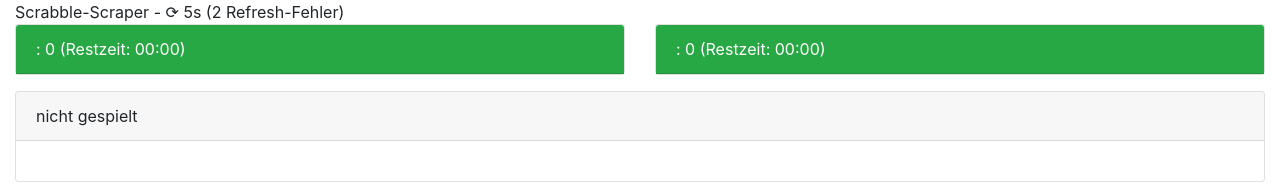
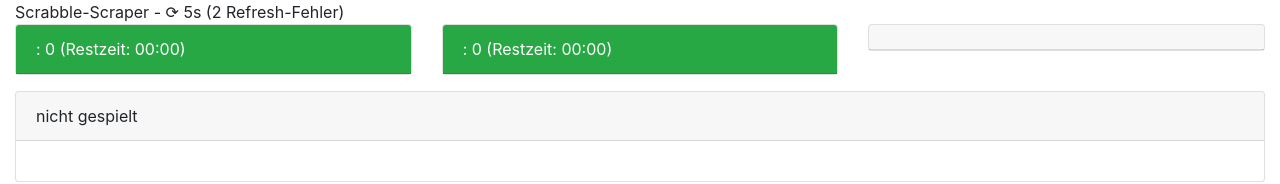
Before and after one commit to scrabscrap/scrabble-scraper-v2, a React (Create React App) app in the folder react/: page / in a window 1280 px wide. Shown: the top 184 px of the page. Built offline with nearby package versions, Linux system fonts and the light colour scheme; no server answers.

Commit message:
feat(web): show move time

```diff
--- a/react/src/display/Display.js
+++ b/react/src/display/Display.js
@@ -120,13 +120,20 @@
               Scrabble-Scraper - {'\u27F3'} {this.state.countdown}s {(this.state.reloadError > 0) ?
                 "(" + this.state.reloadError + " Refresh-Fehler)" : ""}
             </div>
-            <div className="col-md-6">
+            <div className="col-md-4">
               <Player name={this.state.name1} score={this.state.score1}
                 time={this.state.time1} current={this.state.current} />
             </div>
-            <div className="col-md-6">
+            <div className="col-md-4">
               <Player name={this.state.name2} score={this.state.score2}
                 time={this.state.time2} current={this.state.current} />
+            </div>
+            <div className="col-md-4">
+              <div className="card player">
+                <div className="card-header">
+                  {this.state.time}
+                </div>
+              </div>
             </div>
 
 
@@ -138,9 +145,9 @@
             </div>
             <div className="col-auto mb-3">
               <Board board={this.state.board} />
-              </div>
+            </div>
             <div className="col-auto mb-3" >
-              <Picture move={this.state.move} time={this.state.time}/>
+              <Picture move={this.state.move} time={this.state.time} />
             </div>
 
           </div>
```
